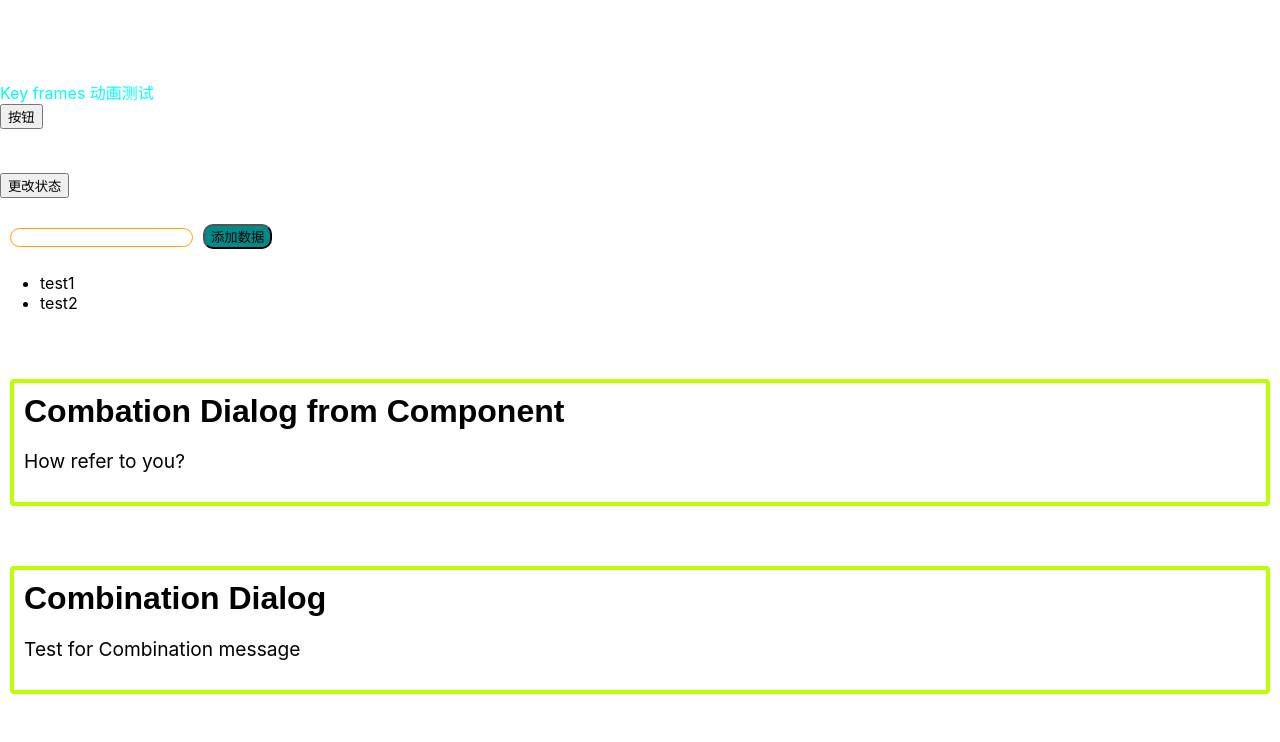
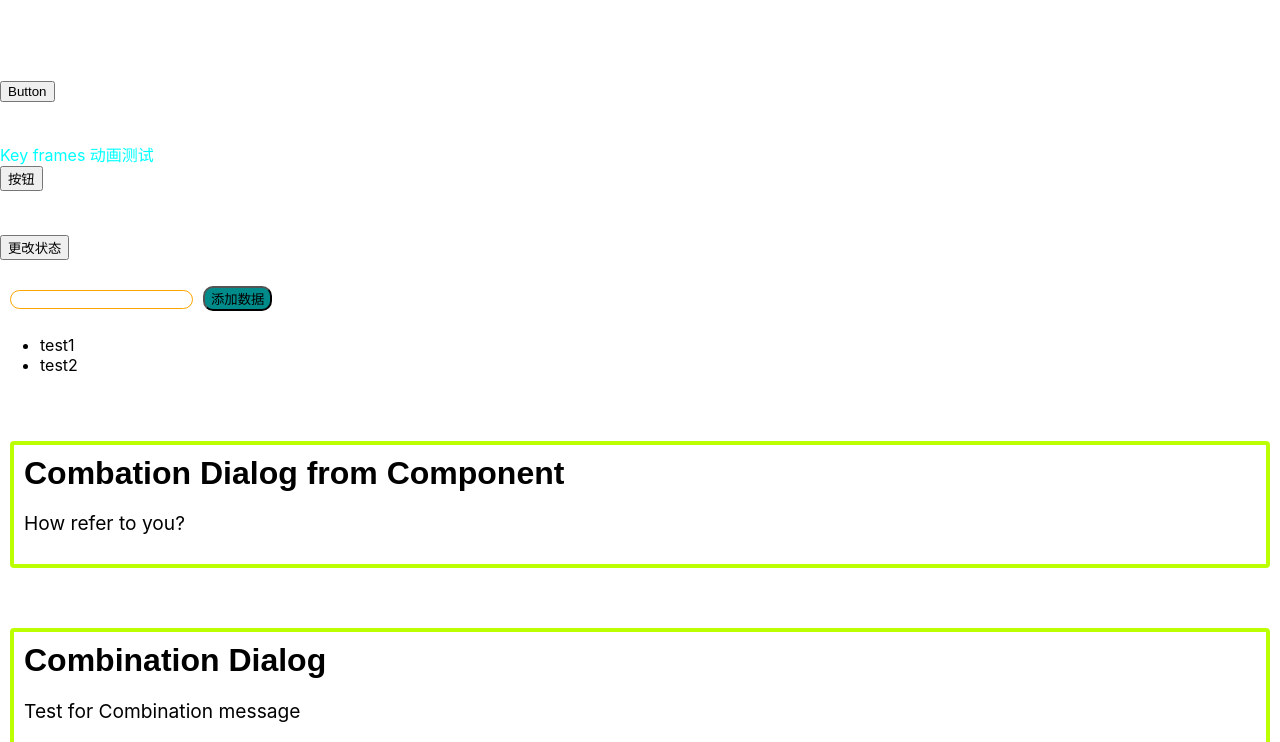
Before and after one commit to PoarryScript/webReact, a React (Create React App) app: page / in a window 1280 px wide. Shown: the top 742 px of the page. Built offline with nearby package versions, Linux system fonts and the light colour scheme.

Commit message:
COntext 代替参数props层层传递参数

```diff
--- /dev/null
+++ b/src/components/HomePage.js
@@ -0,0 +1,37 @@
+import React, { Component } from 'react'
+
+//为当前theme创建一个context 默认值为light
+const ThemeContext = React.createContext('light');
+
+export default class HomePage extends Component {
+    render() {
+        //使用Provider来将当前的theme传递给以下组件树，
+        return (
+            <ThemeContext.Provider value="dark">
+                {/* <Toolbar theme="dark" /> */}
+                <Toolbar />
+            </ThemeContext.Provider>
+        )
+    }
+}
+
+//不需要往下传递参数了
+function Toolbar() {
+    return (<div><ThemeButton /></div>)
+}
+/* function Toolbar(props) {
+    //Toolbar接收额外的theme属性没传递给ThemeButton组件，这样层层传递比较麻烦
+    //使用context避免通过中间元素传递参数props
+    return (<div><ThemeButton theme={props.theme} /></div>)
+} */
+
+class ThemeButton extends React.Component {
+    static contextType = ThemeContext;
+    render() {
+        /*         return <button theme={this.props.theme} >Button </button>;
+         */
+        /* 读取参数的方式也变了 */
+
+        return <button theme={this.contextType} >Button </button>;
+    }
+}
--- a/src/index.js
+++ b/src/index.js
@@ -22,6 +22,7 @@ import SignUpDialog from './components/SignUpDialog';
 import ChangeList from './components/ChangeList';
 import AnimationTest from './components/AnimationTest';
 import KeyFrameTest from './components/KeyFrameTest';
+import HomePage from './components/HomePage';
 
 
 function Dialog(props) {
@@ -99,6 +100,8 @@ function tick() {
 
     <br /> <br />
     <br /> <br />
+    <HomePage />
+    <br /> <br />
     <KeyFrameTest/>
     <br /> <br />
     <AnimationTest />
```
Also changed, not shown: src/css/keyframes.scss (+10 -11 lines).
